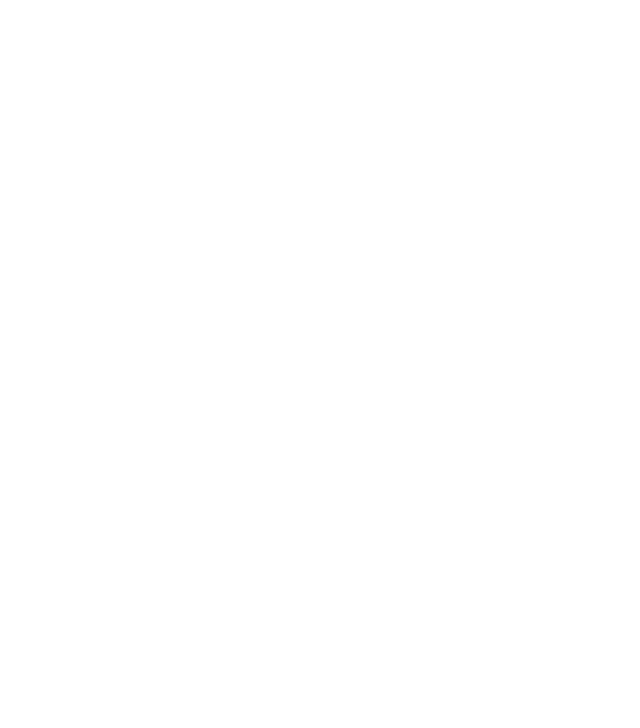
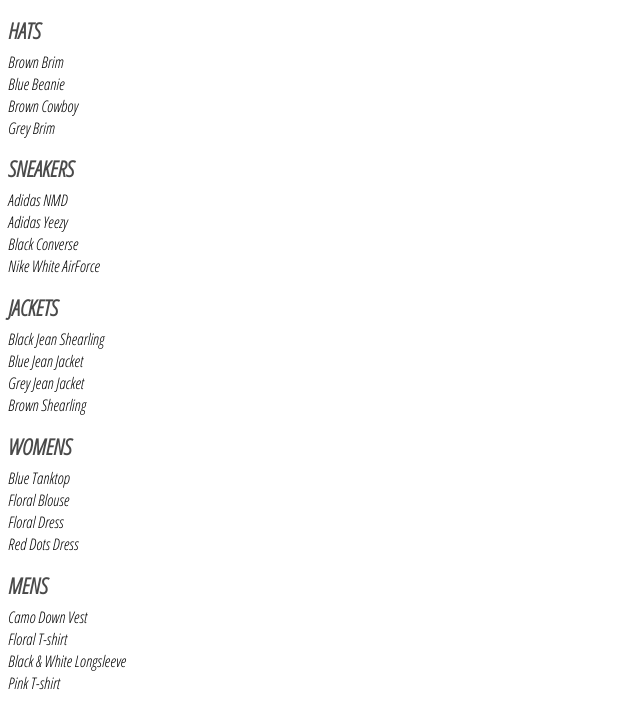
Before and after one commit to srushtee/Ecommerce, a React (Create React App) app: page /shop in a window 1280 px wide. Shown: the top 728 px of the page, without its empty margins (0-640 px from the left). Built offline with nearby package versions, Linux system fonts and the light colour scheme.

Commit message:
adding collection preview

```diff
--- a/src/App.js
+++ b/src/App.js
@@ -4,22 +4,14 @@
 
 import {Switch, Route } from "react-router-dom";
 
-
-
-const HatsPage = () => (
-<div>
-      <h1>Hats Page</h1>
-  </div>
-  )
-
-
+import Shop from './Pages/ShopPage/Shop'
 
 const App = () => {
   return (
     <div className="App">
     <Switch>
         <Route exact path='/' component = {HomePage} />
-        <Route exact path='/hats' component = {HatsPage} />
+        <Route exact path='/shop' component = {Shop} />
         </Switch>
     </div>
   );
--- /dev/null
+++ b/src/Components/Collection-preview/CollectionPreview.js
@@ -0,0 +1,20 @@
+import React from 'react'
+import './collectionPreview.css'
+
+ const CollectionPreview = ({title, items}) => {
+    return (
+        <div className='collection-preview'>
+            <h1 className="title">{title.toUpperCase()}</h1>
+            <div className="preview">
+                {
+                    items.filter((item, idx) => idx < 4)
+                    .map((item) => (
+                        <div key={item.id}>{item.name}</div>
+                    ))
+                }
+            </div>
+        </div>
+    )
+}
+
+export default CollectionPreview;
--- /dev/null
+++ b/src/Pages/ShopPage/Shop.js
@@ -0,0 +1,21 @@
+import React from 'react'
+import SHOP_DATA from './shopData'
+
+import CollectionPreview from  '../../Components/Collection-preview/CollectionPreview'
+
+ const Shop = () => {
+
+    const [collections] = React.useState(SHOP_DATA)
+
+    return (
+        <div className="shopPage">
+           {
+               collections.map(({ id, ...otherCollectionProps}) => (
+                   <CollectionPreview key={id} {...otherCollectionProps}/>
+               ))
+           }
+        </div>
+    )
+}
+
+export default Shop
--- /dev/null
+++ b/src/Pages/ShopPage/shopData.js
@@ -0,0 +1,249 @@
+const SHOP_DATA = [
+    {
+      id: 1,
+      title: 'Hats',
+      routeName: 'hats',
+      items: [
+        {
+          id: 1,
+          name: 'Brown Brim',
+          imageUrl: 'https://i.ibb.co/ZYW3VTp/brown-brim.png',
+          price: 25
+        },
+        {
+          id: 2,
+          name: 'Blue Beanie',
+          imageUrl: 'https://i.ibb.co/ypkgK0X/blue-beanie.png',
+          price: 18
+        },
+        {
+          id: 3,
+          name: 'Brown Cowboy',
+          imageUrl: 'https://i.ibb.co/QdJwgmp/brown-cowboy.png',
+          price: 35
+        },
+        {
+          id: 4,
+          name: 'Grey Brim',
+          imageUrl: 'https://i.ibb.co/RjBLWxB/grey-brim.png',
+          price: 25
+        },
+        {
+          id: 5,
+          name: 'Green Beanie',
+          imageUrl: 'https://i.ibb.co/YTjW3vF/green-beanie.png',
+          price: 18
+        },
+        {
+          id: 6,
+          name: 'Palm Tree Cap',
+          imageUrl: 'https://i.ibb.co/rKBDvJX/palm-tree-cap.png',
+          price: 14
+        },
+        {
+          id: 7,
+          name: 'Red Beanie',
+          imageUrl: 'https://i.ibb.co/bLB646Z/red-beanie.png',
+          price: 18
+        },
+        {
+          id: 8,
+          name: 'Wolf Cap',
+          imageUrl: 'https://i.ibb.co/1f2nWMM/wolf-cap.png',
+          price: 14
+        },
+        {
+          id: 9,
+          name: 'Blue Snapback',
+          imageUrl: 'https://i.ibb.co/X2VJP2W/blue-snapback.png',
+          price: 16
+        }
+      ]
+    },
+    {
+      id: 2,
+      title: 'Sneakers',
+      routeName: 'sneakers',
+      items: [
+        {
+          id: 10,
+          name: 'Adidas NMD',
+          imageUrl: 'https://i.ibb.co/0s3pdnc/adidas-nmd.png',
+          price: 220
+        },
+        {
+          id: 11,
+          name: 'Adidas Yeezy',
+          imageUrl: 'https://i.ibb.co/dJbG1cT/yeezy.png',
+          price: 280
+        },
+        {
+          id: 12,
+          name: 'Black Converse',
+          imageUrl: 'https://i.ibb.co/bPmVXyP/black-converse.png',
+          price: 110
+        },
+        {
+          id: 13,
+          name: 'Nike White AirForce',
+          imageUrl: 'https://i.ibb.co/1RcFPk0/white-nike-high-tops.png',
+          price: 160
+        },
+        {
+          id: 14,
+          name: 'Nike Red High Tops',
+          imageUrl: 'https://i.ibb.co/QcvzydB/nikes-red.png',
+          price: 160
+        },
+        {
+          id: 15,
+          name: 'Nike Brown High Tops',
+          imageUrl: 'https://i.ibb.co/fMTV342/nike-brown.png',
+          price: 160
+        },
+        {
+          id: 16,
+          name: 'Air Jordan Limited',
+          imageUrl: 'https://i.ibb.co/w4k6Ws9/nike-funky.png',
+          price: 190
+        },
+        {
+          id: 17,
+          name: 'Timberlands',
+          imageUrl: 'https://i.ibb.co/Mhh6wBg/timberlands.png',
+          price: 200
+        }
+      ]
+    },
+    {
+      id: 3,
+      title: 'Jackets',
+      routeName: 'jackets',
+      items: [
+        {
+          id: 18,
+          name: 'Black Jean Shearling',
+          imageUrl: 'https://i.ibb.co/XzcwL5s/black-shearling.png',
+          price: 125
+        },
+        {
+          id: 19,
+          name: 'Blue Jean Jacket',
+          imageUrl: 'https://i.ibb.co/mJS6vz0/blue-jean-jacket.png',
+          price: 90
+        },
+        {
+          id: 20,
+          name: 'Grey Jean Jacket',
+          imageUrl: 'https://i.ibb.co/N71k1ML/grey-jean-jacket.png',
+          price: 90
+        },
+        {
+          id: 21,
+          name: 'Brown Shearling',
+          imageUrl: 'https://i.ibb.co/s96FpdP/brown-shearling.png',
+          price: 165
+        },
+        {
+          id: 22,
+          name: 'Tan Trench',
+          imageUrl: 'https://i.ibb.co/M6hHc3F/brown-trench.png',
+          price: 185
+        }
+      ]
+    },
+    {
+      id: 4,
+      title: 'Womens',
+      routeName: 'womens',
+      items: [
+        {
+          id: 23,
+          name: 'Blue Tanktop',
+          imageUrl: 'https://i.ibb.co/7CQVJNm/blue-tank.png',
+          price: 25
+        },
+        {
+          id: 24,
+          name: 'Floral Blouse',
+          imageUrl: 'https://i.ibb.co/4W2DGKm/floral-blouse.png',
+          price: 20
+        },
+        {
+          id: 25,
+          name: 'Floral Dress',
+          imageUrl: 'https://i.ibb.co/KV18Ysr/floral-skirt.png',
+          price: 80
+        },
+        {
+          id: 26,
+          name: 'Red Dots Dress',
+          imageUrl: 'https://i.ibb.co/N3BN1bh/red-polka-dot-dress.png',
+          price: 80
+        },
+        {
+          id: 27,
+          name: 'Striped Sweater',
+          imageUrl: 'https://i.ibb.co/KmSkMbH/striped-sweater.png',
+          price: 45
+        },
+        {
+          id: 28,
+          name: 'Yellow Track Suit',
+          imageUrl: 'https://i.ibb.co/v1cvwNf/yellow-track-suit.png',
+          price: 135
+        },
+        {
+          id: 29,
+          name: 'White Blouse',
+          imageUrl: 'https://i.ibb.co/qBcrsJg/white-vest.png',
+          price: 20
+        }
+      ]
+    },
+    {
+      id: 5,
+      title: 'Mens',
+      routeName: 'mens',
+      items: [
+        {
+          id: 30,
+          name: 'Camo Down Vest',
+          imageUrl: 'https://i.ibb.co/xJS0T3Y/camo-vest.png',
+          price: 325
+        },
+        {
+          id: 31,
+          name: 'Floral T-shirt',
+          imageUrl: 'https://i.ibb.co/qMQ75QZ/floral-shirt.png',
+          price: 20
+        },
+        {
+          id: 32,
+          name: 'Black & White Longsleeve',
+          imageUrl: 'https://i.ibb.co/55z32tw/long-sleeve.png',
+          price: 25
+        },
+        {
+          id: 33,
+          name: 'Pink T-shirt',
+          imageUrl: 'https://i.ibb.co/RvwnBL8/pink-shirt.png',
+          price: 25
+        },
+        {
+          id: 34,
+          name: 'Jean Long Sleeve',
+          imageUrl: 'https://i.ibb.co/VpW4x5t/roll-up-jean-shirt.png',
+          price: 40
+        },
+        {
+          id: 35,
+          name: 'Burgundy T-shirt',
+          imageUrl: 'https://i.ibb.co/mh3VM1f/polka-dot-shirt.png',
+          price: 25
+        }
+      ]
+    }
+  ];
+
+  export default SHOP_DATA;
```
Also changed, not shown: src/Components/Collection-preview/collectionPreview.css (added).
